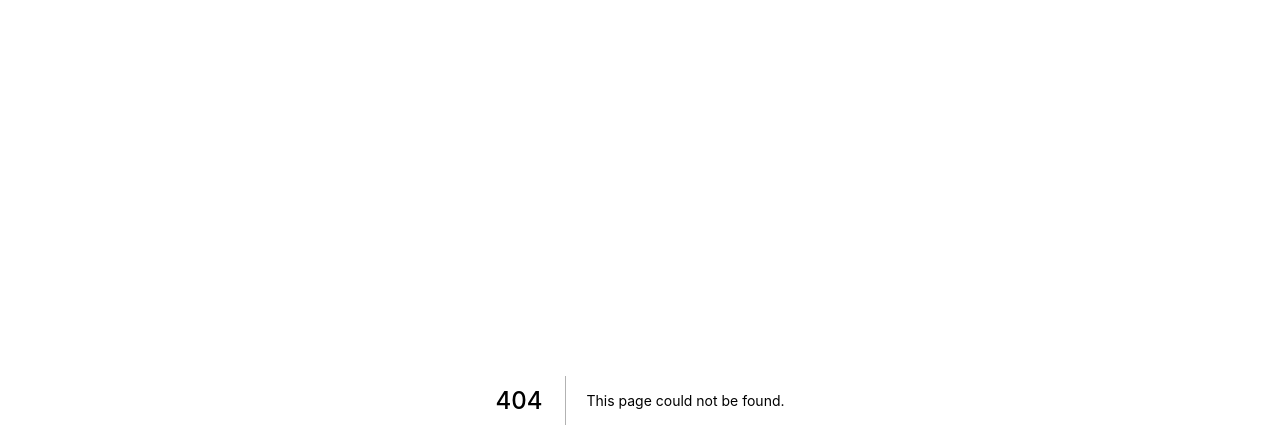
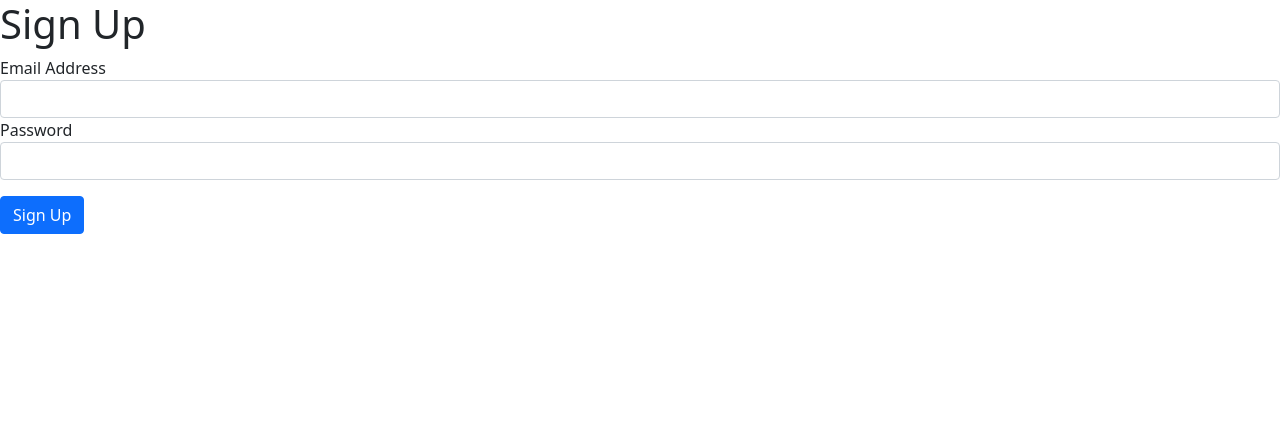
Before and after one commit to tichif/ticketing, a Next.js app in the folder client/: page /auth/signup in a window 1280 px wide. Before the commit this address had no page. Shown: the top 448 px of the page. Built offline with nearby package versions, Linux system fonts and the light colour scheme.

Commit message:
Create the Sign up page

```diff
--- /dev/null
+++ b/client/pages/auth/signup.js
@@ -0,0 +1,40 @@
+import { useState } from 'react';
+
+const SignupPage = () => {
+  const [email, setEmail] = useState('');
+  const [password, setPassword] = useState('');
+
+  const submitHandler = (e) => {
+    e.preventDefault();
+    console.log(email, password);
+  };
+
+  return (
+    <form onSubmit={submitHandler}>
+      <h1>Sign Up</h1>
+      <div className='form-group'>
+        <label htmlFor='email'>Email Address</label>
+        <input
+          type='email'
+          className='form-control'
+          value={email}
+          onChange={(e) => setEmail(e.target.value)}
+        />
+      </div>
+      <div className='form-group'>
+        <label htmlFor='Password'>Password</label>
+        <input
+          type='password'
+          className='form-control'
+          value={password}
+          onChange={(e) => setPassword(e.target.value)}
+        />
+      </div>
+      <button type='submit' className='btn btn-primary mt-3'>
+        Sign Up
+      </button>
+    </form>
+  );
+};
+
+export default SignupPage;
```
